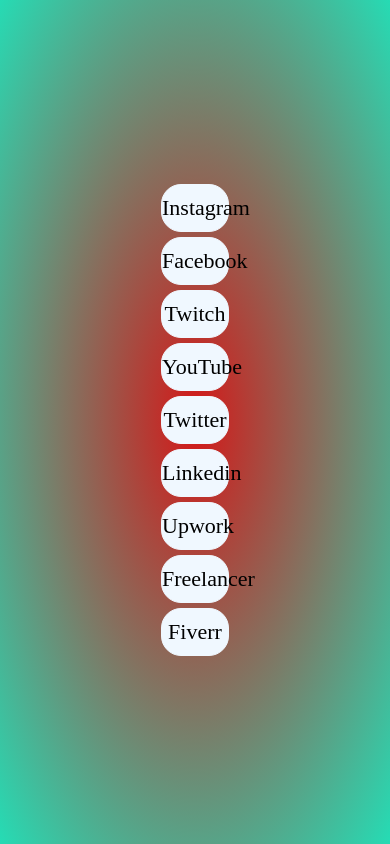
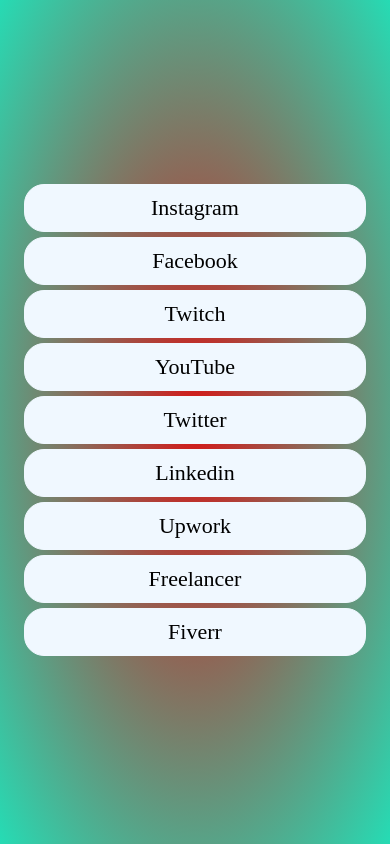
Before and after one commit to ramzan1813/MY-Protfolio, a plain HTML site: page index.html in a window 390 px wide. Drawn offline with Linux system fonts and the light colour scheme.

Commit message:
now page responsive

```diff
--- a/stylesheet.css
+++ b/stylesheet.css
@@ -13,7 +13,7 @@
 .ul{
     margin: auto;
     list-style: none;
-   width: 20%;
+width: 30rem;
    text-align: center;
 }
 .ul li a{
@@ -33,3 +33,8 @@
     border:1px solid antiquewhite ;
     background-color: antiquewhite;
 }
+@media only screen and (max-width: 650px) {
+    .ul {
+        width: 22rem;
+    }
+}
```
